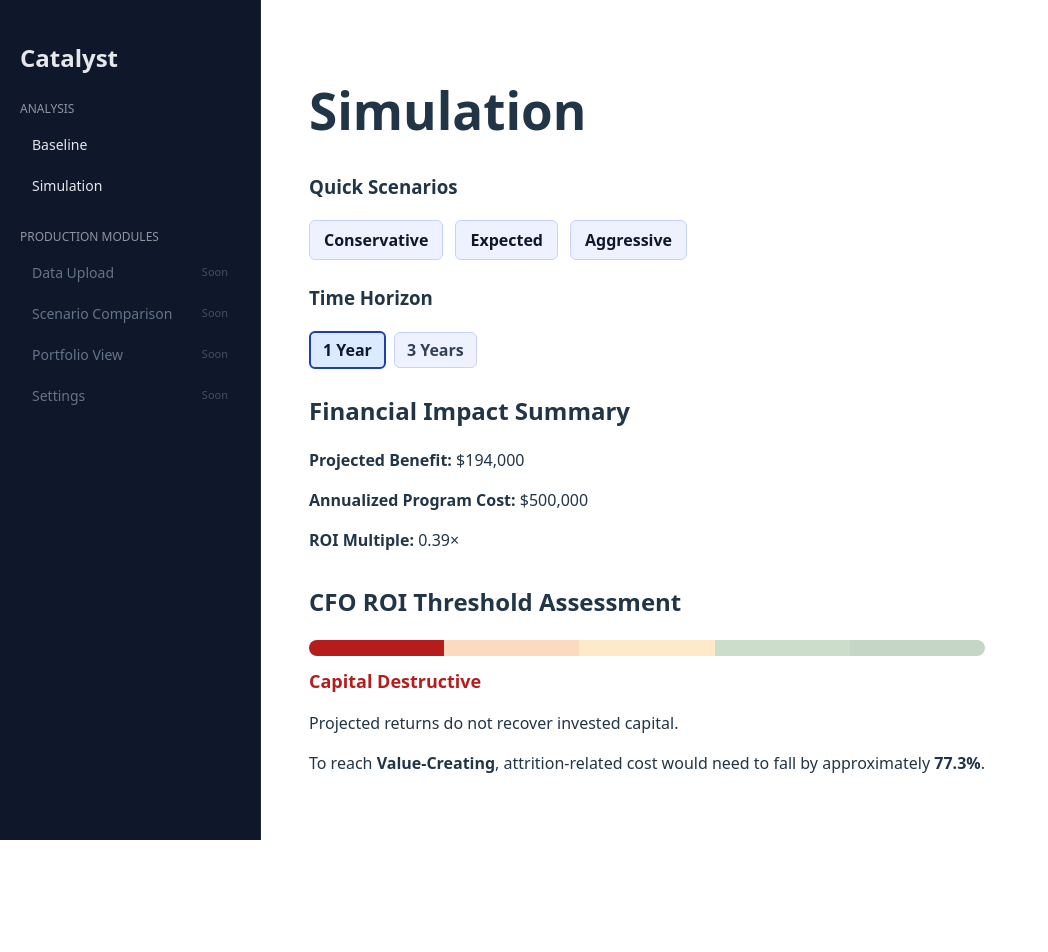
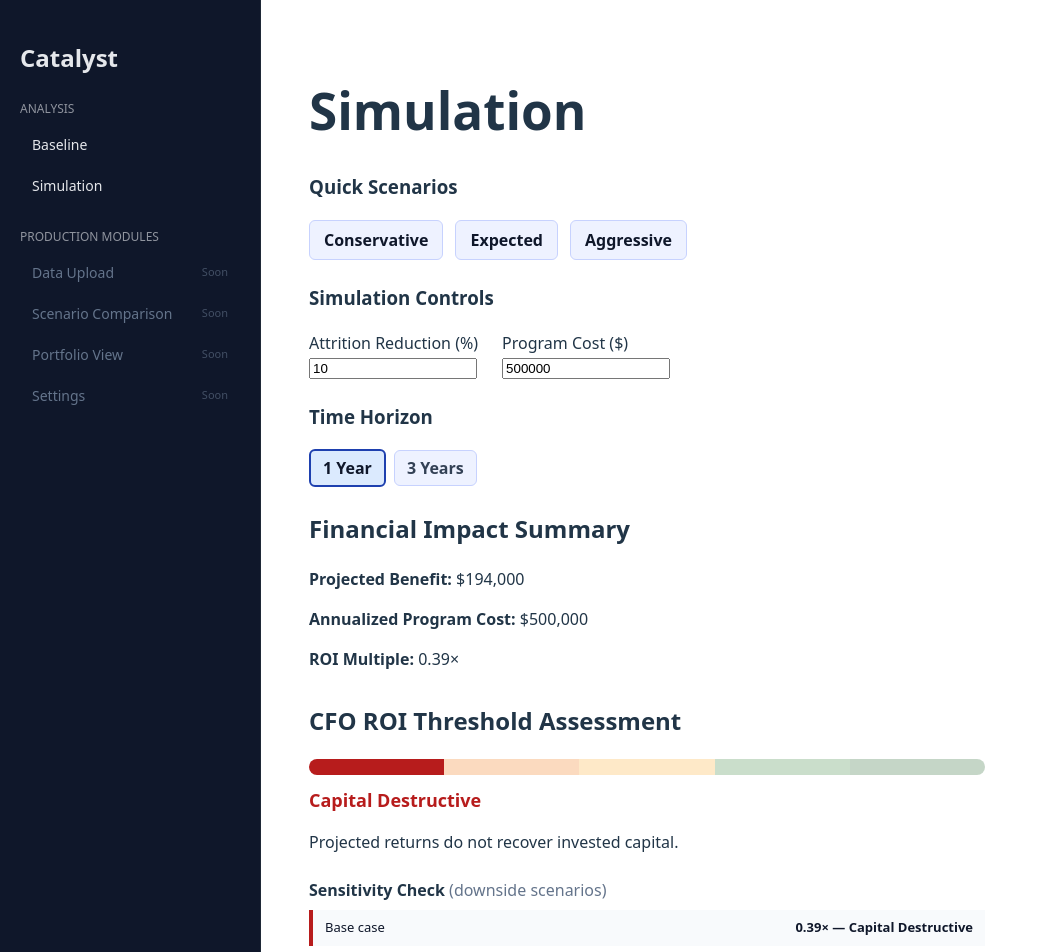
Before and after one commit to prasadbng-art/the-catalyst, a React (Vite) app in the folder catalyst_v1/catalyst-api/catalyst-ui/: page /simulation in a window 1280 px wide. Shown: the top 952 px of the page, without its empty margins (0-1048 px from the left). Before the commit the page ends 840 px from the top, so only its background shows below. Built offline with nearby package versions, Linux system fonts and the light colour scheme.

Commit message:
added manual sim controls

```diff
--- a/catalyst_v1/catalyst-api/catalyst-ui/src/pages/simulate.tsx
+++ b/catalyst_v1/catalyst-api/catalyst-ui/src/pages/simulate.tsx
@@ -147,6 +147,49 @@ export default function Simulate() {
         </div>
       </section>
 
+      {/* ===== Simulation Controls ===== */}
+      <section style={{ marginBottom: 24 }}>
+        <h3>Simulation Controls</h3>
+
+        <div style={{ display: "flex", gap: 24, flexWrap: "wrap" }}>
+          <label>
+            Attrition Reduction (%)
+            <br />
+            <input
+              type="number"
+              value={attritionReduction}
+              disabled={activeScenario !== null}
+              onChange={(e) => {
+                setAttritionReduction(Number(e.target.value));
+                setActiveScenario(null);
+              }}
+              style={{ width: 160 }}
+            />
+          </label>
+
+          <label>
+            Program Cost ($)
+            <br />
+            <input
+              type="number"
+              value={programCost}
+              disabled={activeScenario !== null}
+              onChange={(e) => {
+                setProgramCost(Number(e.target.value));
+                setActiveScenario(null);
+              }}
+              style={{ width: 160 }}
+            />
+          </label>
+        </div>
+
+        {activeScenario && (
+          <p style={{ marginTop: 8, fontSize: 12, color: "#64748b" }}>
+            Manual changes will override the selected scenario.
+          </p>
+        )}
+      </section>
+
       {/* ===== Time Horizon ===== */}
       <section style={{ marginBottom: 24 }}>
         <h3>Time Horizon</h3>
@@ -204,6 +247,48 @@ export default function Simulate() {
 
         <p style={{ maxWidth: 720 }}>{getCFONarrative(band)}</p>
 
+        {/* ===== Sensitivity Ladder ===== */}
+        <div style={{ marginTop: 24, maxWidth: 720 }}>
+          <h4 style={{ marginBottom: 8 }}>
+            Sensitivity Check{" "}
+            <span style={{ fontWeight: 400, color: "#64748b" }}>
+              (downside scenarios)
+            </span>
+          </h4>
+
+          {[
+            { label: "Base case", factor: 1 },
+            { label: "–10% benefit", factor: 0.9 },
+            { label: "–20% benefit", factor: 0.8 },
+          ].map((s) => {
+            const adjustedBenefit = totalBenefit * s.factor;
+            const adjustedROI = getROIMultiple(adjustedBenefit, programCost);
+            const adjustedBand = getROIBand(adjustedROI);
+
+            return (
+              <div
+                key={s.label}
+                style={{
+                  display: "flex",
+                  justifyContent: "space-between",
+                  alignItems: "center",
+                  padding: "8px 12px",
+                  marginBottom: 6,
+                  background: "#f8fafc",
+                  borderLeft: `4px solid ${getBandColor(adjustedBand)}`,
+                  color: "#0f172a",
+                  fontSize: 13,
+                }}
+              >
+                <span>{s.label}</span>
+                <span style={{ fontWeight: 600 }}>
+                  {adjustedROI.toFixed(2)}× — {adjustedBand}
+                </span>
+              </div>
+            );
+          })}
+        </div>
+
         {band !== "Value-Creating" && (
           <p style={{ maxWidth: 720 }}>
             To reach <strong>Value-Creating</strong>, attrition-related cost would need to fall by approximately{" "}
```
